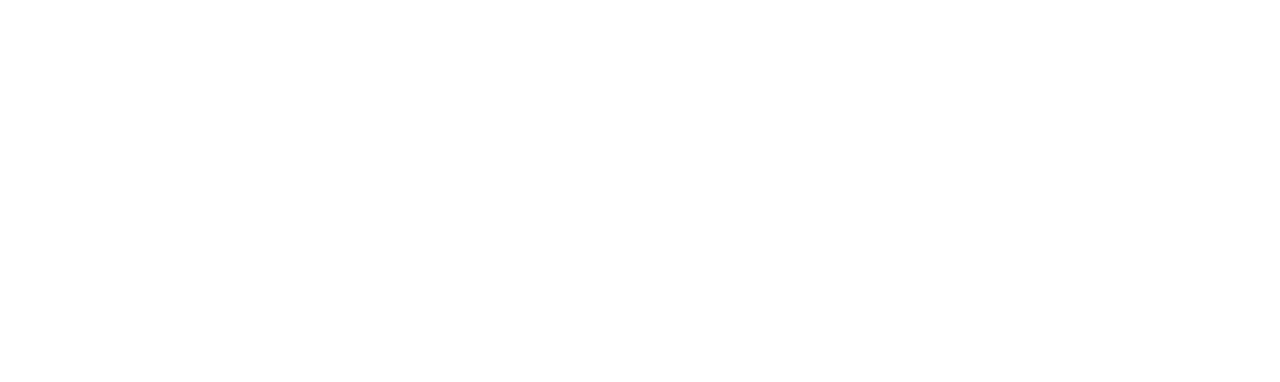
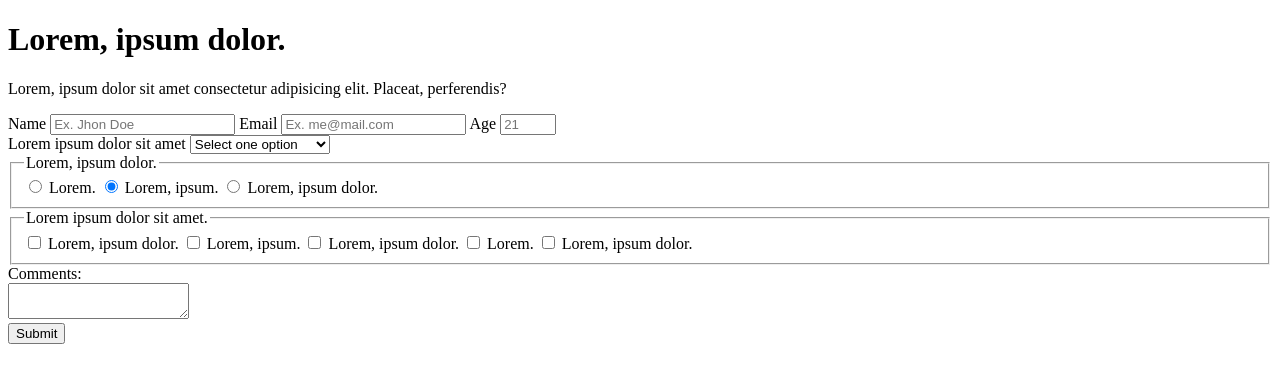
Before and after one commit to renaldhyrahman/freeCodeCamp, a plain HTML site: page full-stack-developer/01-html/03-forms-and-tables/01.html in a window 1280 px wide. Drawn offline with Linux system fonts and the light colour scheme.

Commit message:
final (01.html)

```diff
--- a/full-stack-developer/01-html/03-forms-and-tables/01.html
+++ b/full-stack-developer/01-html/03-forms-and-tables/01.html
@@ -4,6 +4,129 @@
     <meta charset="UTF-8" />
     <title>Survey Form</title>
   </head>
+  <body>
+    <header>
+      <h1 id="title">Lorem, ipsum dolor.</h1>
+      <p id="description">
+        Lorem, ipsum dolor sit amet consectetur adipisicing elit. Placeat,
+        perferendis?
+      </p>
+    </header>
+    <main>
+      <form id="survey-form" action="" method="POST">
+        <div>
+          <label for="name" id="name-label">Name</label>
+          <input
+            id="name"
+            name="full-name"
+            type="text"
+            placeholder="Ex. Jhon Doe"
+            required
+          />
+          <label for="email" id="email-label">Email</label>
+          <input
+            id="email"
+            name="email"
+            type="email"
+            placeholder="Ex. me@mail.com"
+            required
+          />
+          <label for="number" id="number-label">Age</label>
+          <input
+            id="number"
+            name="age"
+            type="number"
+            min="18"
+            max="99"
+            placeholder="21"
+            required
+          />
+        </div>
 
-  <body></body>
+        <div>
+          <label for="dropdown">Lorem ipsum dolor sit amet </label>
+          <select name="dropdown" id="dropdown">
+            <option value="" selected disabled>Select one option</option>
+            <option value="1">Lorem.</option>
+            <option value="2">Lorem, ipsum.</option>
+            <option value="3">Lorem, ipsum dolor.</option>
+          </select>
+        </div>
+
+        <fieldset>
+          <legend>Lorem, ipsum dolor.</legend>
+          <input
+            type="radio"
+            name="form-radio"
+            value="1"
+            id="survey-form__radio--1"
+          />
+          <label for="survey-form__radio--1">Lorem.</label>
+          <input
+            type="radio"
+            name="form-radio"
+            value="2"
+            id="survey-form__radio--2"
+            checked
+          />
+          <label for="survey-form__radio--2">Lorem, ipsum.</label>
+          <input
+            type="radio"
+            name="form-radio"
+            value="3"
+            id="survey-form__radio--3"
+          />
+          <label for="survey-form__radio--3">Lorem, ipsum dolor.</label>
+        </fieldset>
+
+        <fieldset>
+          <legend>Lorem ipsum dolor sit amet.</legend>
+          <input
+            type="checkbox"
+            value="1"
+            id="survey-form__checkbox--1"
+            name="form-checkbox"
+          />
+          <label for="survey-form__checkbox--1">Lorem, ipsum dolor.</label>
+          <input
+            type="checkbox"
+            value="2"
+            id="survey-form__checkbox--2"
+            name="form-checkbox"
+          />
+          <label for="survey-form__checkbox--2">Lorem, ipsum.</label>
+          <input
+            type="checkbox"
+            value="3"
+            id="survey-form__checkbox--3"
+            name="form-checkbox"
+          />
+          <label for="survey-form__checkbox--3">Lorem, ipsum dolor.</label>
+          <input
+            type="checkbox"
+            value="4"
+            id="survey-form__checkbox--4"
+            name="form-checkbox"
+          />
+          <label for="survey-form__checkbox--4">Lorem.</label>
+          <input
+            type="checkbox"
+            value="5"
+            id="survey-form__checkbox--5"
+            name="form-checkbox"
+          />
+          <label for="survey-form__checkbox--5">Lorem, ipsum dolor.</label>
+        </fieldset>
+
+        <div>
+          <div>
+            <label for="survey-form__comments">Comments: </label>
+          </div>
+          <textarea name="form-comments" id="survey-form__comments"></textarea>
+        </div>
+
+        <button id="submit" type="submit">Submit</button>
+      </form>
+    </main>
+  </body>
 </html>
```
Also changed, not shown: 1 other file.
